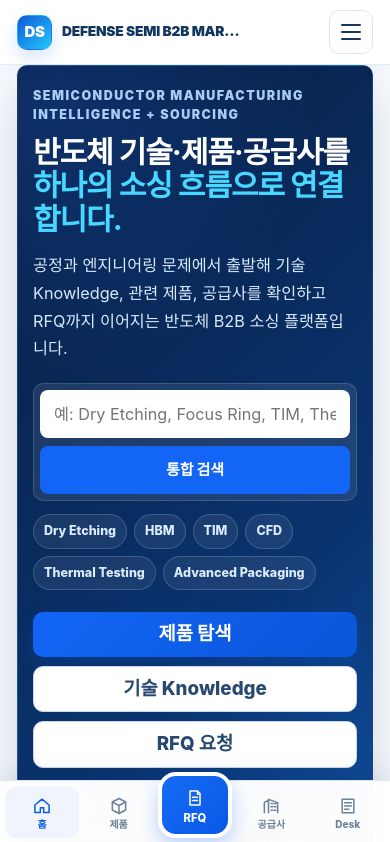
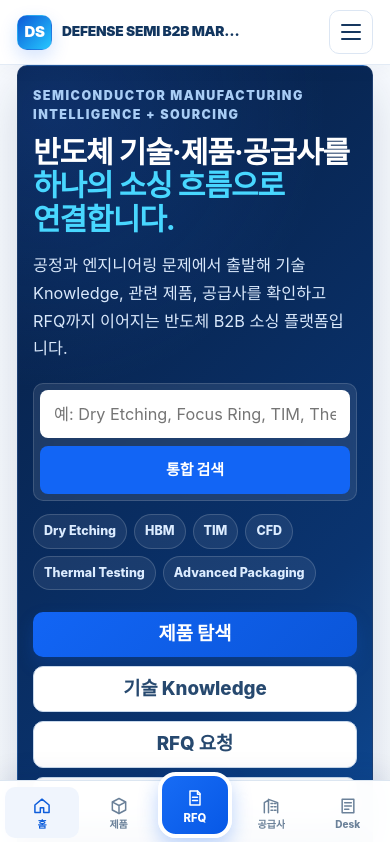
Before and after one commit to neisonKim/defense-semi-b2b-market, a Next.js app: page / in a window 390 px wide. Shown: the top 842 px of the page. Built offline with nearby package versions, Linux system fonts and the light colour scheme; no server answers; the database is empty.

Commit message:
mobile 타이틀 수정

```diff
--- a/app/page.tsx
+++ b/app/page.tsx
@@ -157,6 +157,13 @@ export default function Home() {
                 href="/rfq"
               >
                 RFQ 요청
+              </Link>
+
+              <Link
+                className="btn marketHomeGhostBtn"
+                href="/admin"
+              >
+                Admin CMS
               </Link>
             </div>
           </div>
```
Also changed, not shown: app/globals.css.
